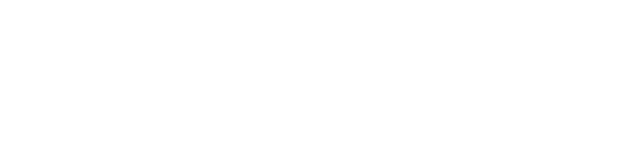
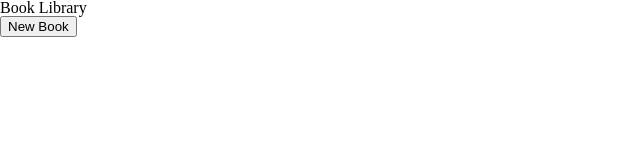
Before and after one commit to maplepancakes/library, a plain HTML site: page index.html in a window 1280 px wide. Shown: the whole page, without its empty margins (0-640 px from the left). Drawn offline with Linux system fonts and the light colour scheme.

Commit message:
Addition of header structure

```diff
--- a/index.html
+++ b/index.html
@@ -2,12 +2,20 @@
 <html>
     <head>
         <meta charset="UTF-8"/>
-        <Title>Library</Title>
+        <Title>Book Library</Title>
         <link href="css/reset.css" rel="stylesheet" type="text/css"/>
         <link href="css/style.css" rel="stylesheet" type="text/css"/>
+        <link href="https://fonts.gstatic.com" rel="preconnect" >
+        <link href="https://fonts.googleapis.com/css2?family=Old+Standard+TT&display=swap" rel="stylesheet">
     </head>
 
     <body>
+        <header>
+            <div id="header-container">
+                <h1>Book Library</h1>
+                <button id="upload-new-book" type="submit">New Book</button>
+            </div>
+        </header>
         <script src="js/script.js" type="text/javascript"></script>
     </body>
 
```
